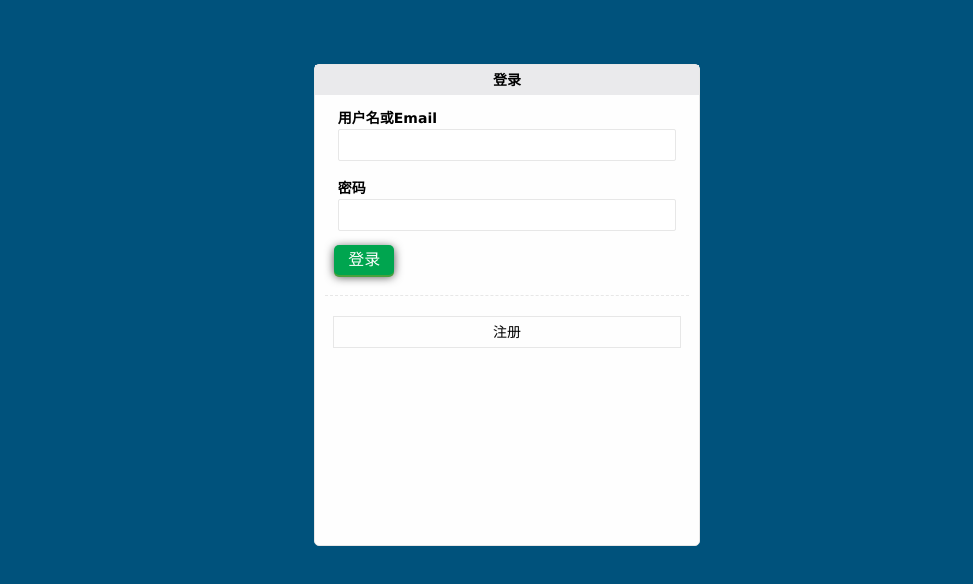
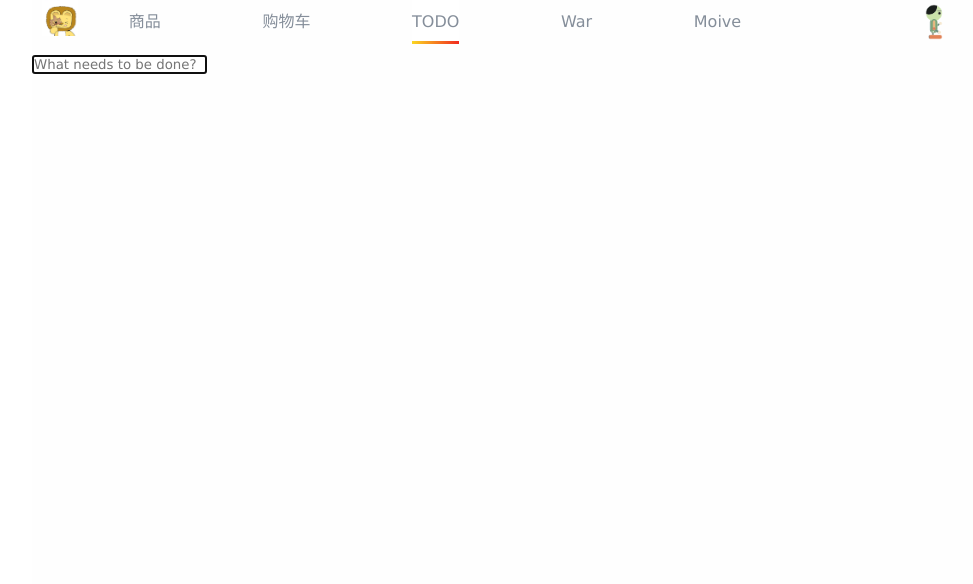
Before and after one commit to bellakongqn/journal, a Vue app: page /todo in a window 1280 px wide. Before the commit this address led to /login. Shown: the top 584 px of the page, without its empty margins (133-1106 px from the left). Built offline with nearby package versions, Linux system fonts and the light colour scheme; sample sign-in values are in the browser's storage.

Commit message:
todo add delete changeTodo

```diff
--- a/src/router.js
+++ b/src/router.js
@@ -8,6 +8,7 @@ import register from './views/register/register.vue'
 import diary from './views/diary/diary.vue'
 import memo from './views/memo/memo.vue'
 import index from './views/index/index.vue'
+import Todo from './views/todo/todo.vue'
 
 
 Vue.use(VueRouter);
@@ -24,6 +25,7 @@ const routes = [
         { path:'/index', component:index ,meta: {requireAuth: true},},
         { path:'/diary', component:diary ,meta: {requireAuth: true}, }, // 日记
         { path:'/memo', component:memo ,meta: {requireAuth: true},},   // 备忘录
+        { path:'/todo',  component:Todo ,meta: {requireAuth: true},}
       ] },
     { path:"/about", component: about, meta: {requireAuth: true}, },
 ]
--- a/src/store/index.js
+++ b/src/store/index.js
@@ -3,6 +3,7 @@ import Vuex from 'vuex'
 import login from './login'
 import products from './products'
 import cart from './cart'
+import todo from './todo'
 
 
 Vue.use(Vuex)
@@ -11,6 +12,7 @@ export default new Vuex.Store({
   modules:{
     login,
     products,
-    cart
+    cart,
+    todo
   }
 })
--- /dev/null
+++ b/src/store/todo.js
@@ -0,0 +1,47 @@
+const state={
+    todoList:[],
+}
+
+const actions ={
+    addTodo({ commit },text) {
+        commit('addTodo', {
+          text,
+          done: false,
+          id:Number(Math.random().toString().substr(3,length) + Date.now()).toString(36)
+        })
+    },
+    toggleTodo ({ commit }, todo) {
+        //接口
+        // return axios.get('api',todo).then(res=>{
+        //     commit('toggleItem',res)
+        // })
+        commit('toggleItem', { todo, done: !todo.done })
+    },
+    removeTodo({ commit }, todo){
+        commit('removeTodo', todo)
+    },
+}
+
+const mutations ={
+    addTodo (state, todo) {
+        state.todoList.push(todo)
+    },
+    toggleItem (state, { todo, done }) {
+        todo.done = done
+    },
+    removeTodo(state, todo){
+        state.todoList.splice(state.todoList.indexOf(todo), 1)
+    },
+}
+
+const getters ={
+
+}
+
+export default {
+    namespaced: true,
+    state,
+    getters,
+    actions,
+    mutations
+}
--- a/src/views/home/home.vue
+++ b/src/views/home/home.vue
@@ -5,7 +5,7 @@
             <div class="navContainer">
                 <router-link to="/diary">商品</router-link>
                 <router-link to="/memo">购物车<span class="cartCount" v-if="cartProducts.length">{{cartProducts.length}}</span></router-link>
-                <router-link to="/diary">Anniversary</router-link>
+                <router-link to="/todo">TODO</router-link>
                 <router-link to="/memo">War</router-link>
                 <router-link to="/memo">Moive</router-link>
             </div>
@@ -54,9 +54,6 @@ export default {
         ...mapMutations({
             showCardDetail:'login/showCardDetail',
         }),
-        // ...mapActions(
-        //     {add:'count/add'}
-        // )
         loginOut(){
             this.$store.commit('login/loginOut')
             this.$router.push('/login')
@@ -64,9 +61,6 @@ export default {
         toIndex(){
             this.$router.push('/index')
         },
-        // showCardDetail(){
-        //     this.$store.commit();
-        // }
     }
 }
 </script>
--- /dev/null
+++ b/src/views/todo/todo.vue
@@ -0,0 +1,46 @@
+<template>
+    <div>
+        <input
+            autofocus
+            autocomplete="off"
+            placeholder="What needs to be done?"
+            @keyup.enter="addTodo">
+        <section  v-show="todoList.length">
+            <ul class="todo-list">
+                <li v-for="(item,index) in todoList" :key="index">
+                    <input type="checkbox" :value="item.done" @click="changeTodo(item)"/>
+                    <span :class="{'done':item.done}">{{item.text}}</span>
+                    <span @click="deleteItem(item)">X</span>
+                </li>
+            </ul>
+        </section>
+    </div>
+</template>
+<script>
+import { mapState } from 'vuex'
+export default {
+    computed:mapState({
+        todoList: state => state.todo.todoList
+    }),
+    methods:{
+        addTodo (e) {
+            const text = e.target.value
+            if (text.trim()) {
+                this.$store.dispatch('todo/addTodo', text)
+            }
+            e.target.value = ''
+        },
+        changeTodo(item){
+            this.$store.dispatch('todo/toggleTodo', item)
+        },
+        deleteItem(item){
+            this.$store.dispatch('todo/removeTodo', item)
+        }
+    }
+}
+</script>
+<style lang="less" scoped>
+.done{
+    text-decoration: line-through
+}
+</style>
```
